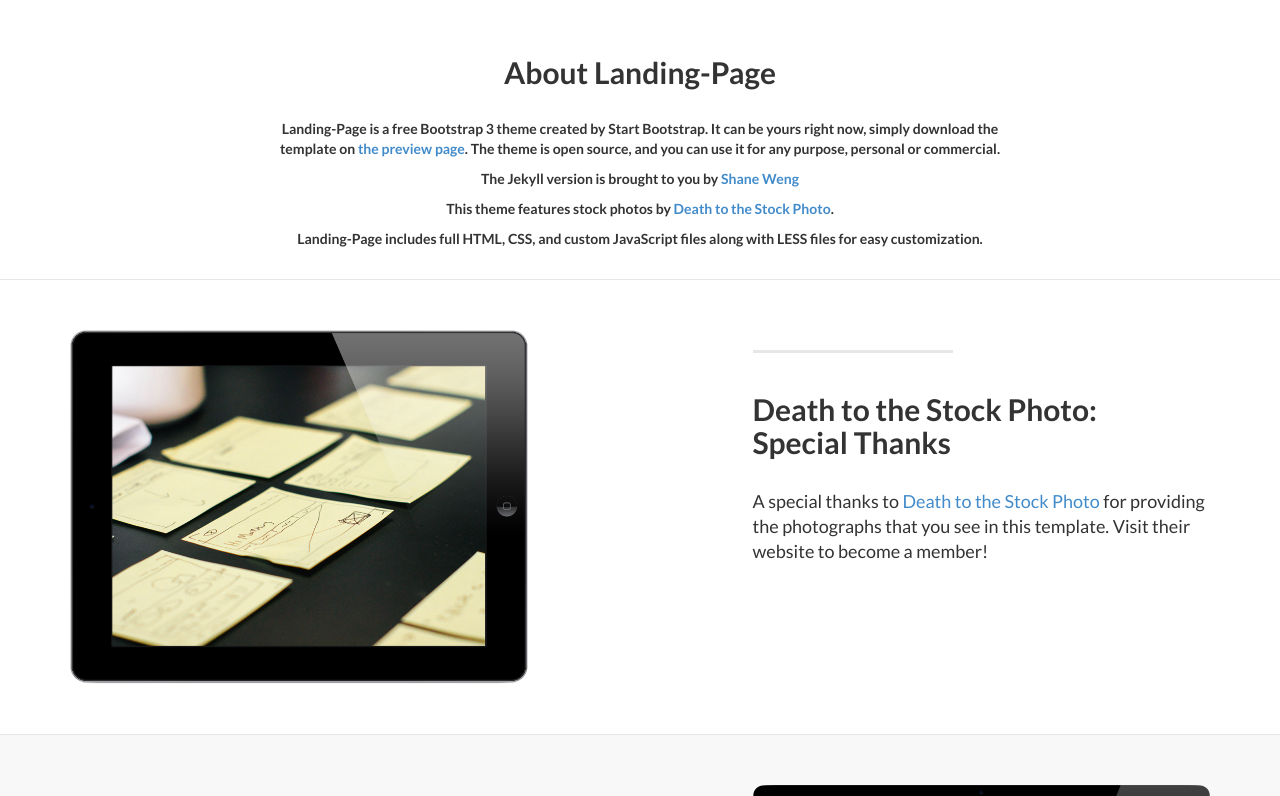
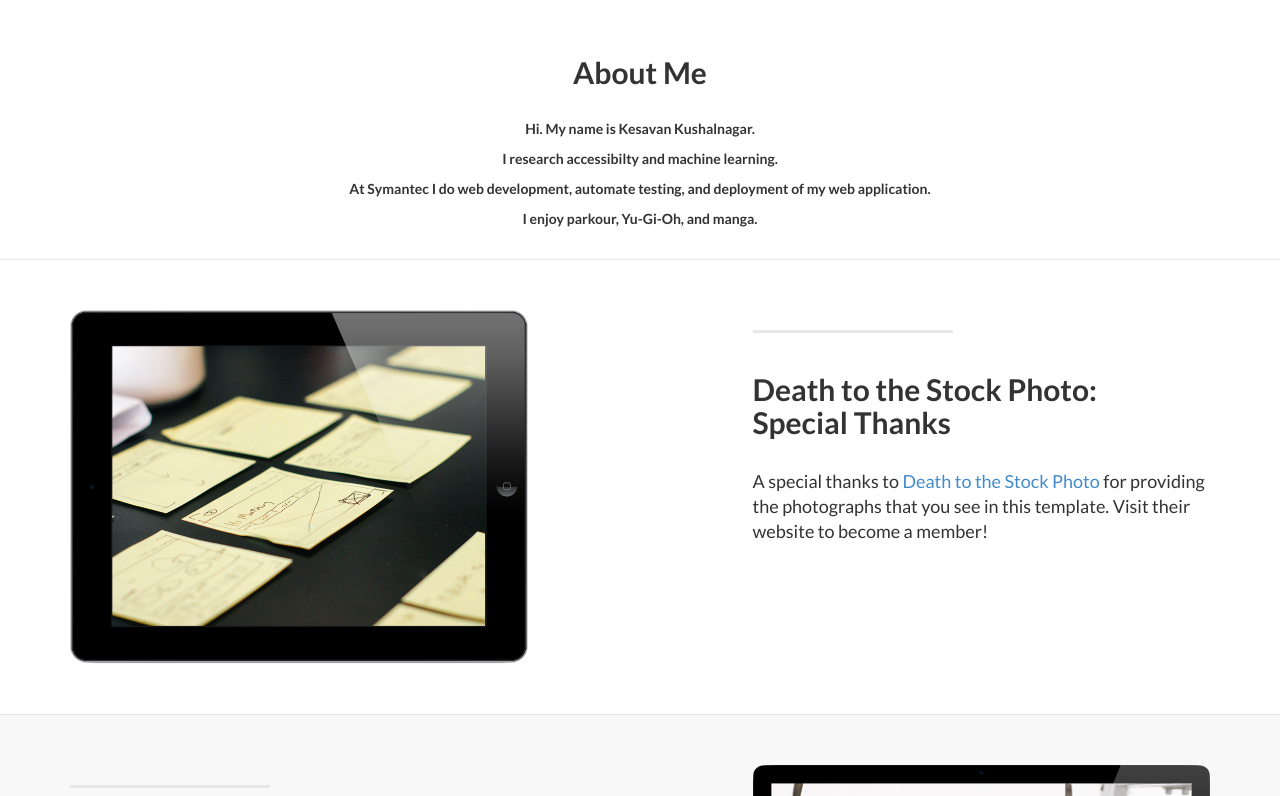
Before and after one commit to kasplat/kesavankushalnagar, a Jekyll site: the page built from index.html, in a window 1280 px wide and 900 px high, cut to the strip 104-900 px from the top of the window. Built offline with Jekyll 4.4.1, drawn with Linux system fonts in a browser that asks for light colours; nearby versions of some CDN libraries; library files that are not in the unit come from our copies.

Commit message:
update the about section

```diff
--- a/_includes/about.html
+++ b/_includes/about.html
@@ -3,12 +3,12 @@
         <div class="row">
             <div class="col-lg-8 col-lg-offset-2">
               <br/><br/>
-              <h2>About Landing-Page</h2>
+              <h2>About Me</h2>
               <br/>
-                <p>Landing-Page is a free Bootstrap 3 theme created by Start Bootstrap. It can be yours right now, simply download the template on <a href="http://startbootstrap.com/template-overviews/landing-page/">the preview page</a>. The theme is open source, and you can use it for any purpose, personal or commercial.</p>
-                <p>The Jekyll version is brought to you by <a href="https://github.com/swcool">Shane Weng</a></p>
-                <p>This theme features stock photos by <a href="http://join.deathtothestockphoto.com//">Death to the Stock Photo</a>.</p>
-                <p>Landing-Page includes full HTML, CSS, and custom JavaScript files along with LESS files for easy customization.</p>
+                <p>Hi. My name is Kesavan Kushalnagar.</p>
+                <p>I research accessibilty and machine learning.</p>
+                <p>At Symantec I do web development, automate testing, and deployment of my web application.</p>
+                <p>I enjoy parkour, Yu-Gi-Oh, and manga.</p>
                 <br/>
               </div>
         </div>
--- a/_includes/footer.html
+++ b/_includes/footer.html
@@ -22,6 +22,10 @@
                 </ul>
                 <p class="copyright text-muted small">{{ site.copyright }}</p>
             </div>
+            <div class="col-md-4" align="center">
+                <ul> <p> I <i class="fa fa-heart" aria-hidden="true"></i> open source!</p> </ul>
+                <ul class="copyright text-muted small"> <a href="http://jekyllrb.com/" target="_blank">Jekyll</a></ul>
+            </div>
         </div>
     </div>
 </footer>
```
